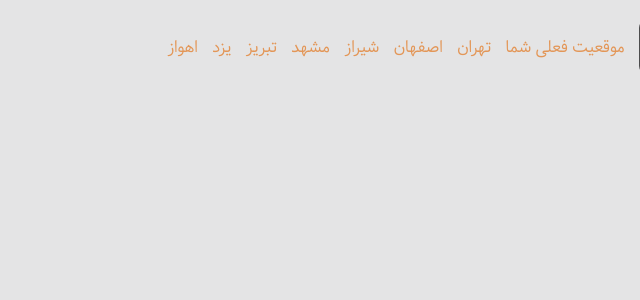
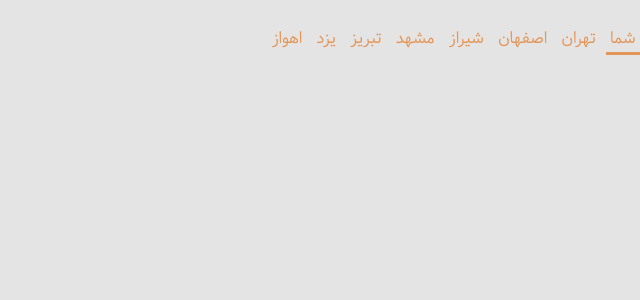
Before and after one commit to fandogh/taeftar, a Nuxt app: page / in a window 1280 px wide. Shown: the top 300 px of the page, without its empty margins (640-1280 px from the left). Built offline with nearby package versions, Linux system fonts and the light colour scheme.

Commit message:
UI Improvements

```diff
--- a/assets/css/main.css
+++ b/assets/css/main.css
@@ -46,10 +46,9 @@ body {
 /* Header */
 
 .header {
-  width: 100%;
   text-align: right;
   position: absolute;
-  top: 0;
+  top: 25px;
   z-index: 9999999;
 }
 
@@ -68,10 +67,8 @@ body {
   border-radius: 8px;
   background: #4C4C4D;
   color: #D4D83E;
-  margin-right: 50px;
-  margin-top: 20px;
   font-size: 20px;
-  padding: 10px 10px;
+  padding: 5px 5px;
   min-width:130px;
 }
 
--- a/layouts/default.vue
+++ b/layouts/default.vue
@@ -1,20 +1,21 @@
 <template>
   <div class="app-container">
     <div class="header">
-      <div class="time-selector static">
-        <span>به وقت</span>
-        <span>{{$store.state.city.name}}</span>
-      </div>
-
       <router-link
         v-for="city,key in cities"
         :to="`/${key}`"
         :key="key"
+        :exact="true"
         class="city-link"
         active-class="active"
       >
         {{ city.name }}
       </router-link>
+
+      <!--<div class="time-selector static">-->
+        <!--<span>به وقت</span>-->
+        <!--<span>{{$store.state.city.name}}</span>-->
+      <!--</div>-->
     </div>
 
     <nuxt></nuxt>
--- a/lib/cities.js
+++ b/lib/cities.js
@@ -1,7 +1,8 @@
 export default {
-  current: {
+  '': {
     name: 'موقعیت فعلی شما',
-    loc: [0, 0]
+    loc: [0, 0],
+    current: true
   },
   tehran: {
     name: 'تهران',
--- a/pages/_city.vue
+++ b/pages/_city.vue
@@ -1,7 +1,7 @@
 <template>
   <div>
-    <div class="counter static" v-if="available">
-      <div class="counter-circle" @click="toggle">
+    <div class="counter static">
+      <div class="counter-circle" @click="toggle" v-if="available">
         <p class="counter-title">{{$store.state.r[0].val}}</p>
         <p class="counter-subtitle">{{$store.state.r[0].lbl}}</p>
         <template v-if="$store.state.r[1].val">
@@ -14,6 +14,14 @@
         </p>
         <img class="counter-img" src="~assets/img/eftar.png"/>
       </div>
+      <div v-else>
+        <span>در حال دریافت موقعیت...</span>
+      </div>
+    </div>
+
+    <div class="zekr">
+      <p>{{$store.state.zekr.persian}}</p>
+      <p>{{$store.state.zekr.arabic}}</p>
     </div>
   </div>
 </template>
@@ -23,18 +31,15 @@
   import Cities from '../lib/cities'
 
   export default {
-    async fetch({params: {city}, store, redirect}) {
-      if (!city) {
-        return redirect('/tehran')
-      }
+    async fetch({params: {city = ''}, store, redirect}) {
       await store.dispatch('updateCity', city);
     },
-    validate({params: {city = 'tehran'}}) {
+    validate({params: {city = ''}}) {
       return Boolean(Cities[city]);
     },
     async mounted() {
       if (!this.available) {
-        await this.updateCity('current')
+        await this.updateCity('')
       }
       this.timer = setInterval(this.update.bind(this), 1000);
     },
--- a/store/index.js
+++ b/store/index.js
@@ -35,7 +35,7 @@ export default {
       let _city = Cities[city];
 
       // Current location
-      if (city === 'current') {
+      if (city === '') {
         if (typeof window !== 'undefined' && navigator && navigator.geolocation) {
           // Web
           navigator.geolocation.getCurrentPosition(position => {
```
